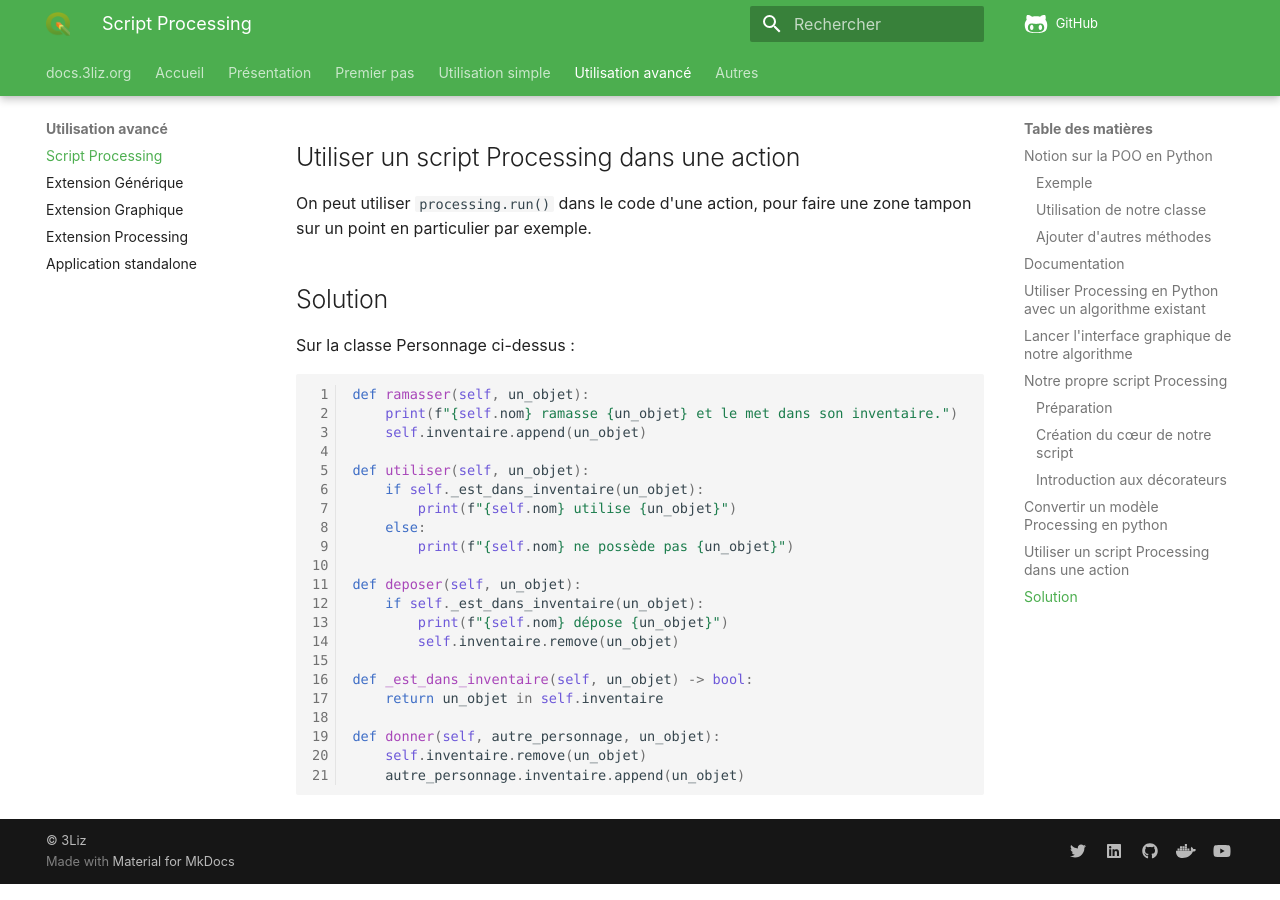
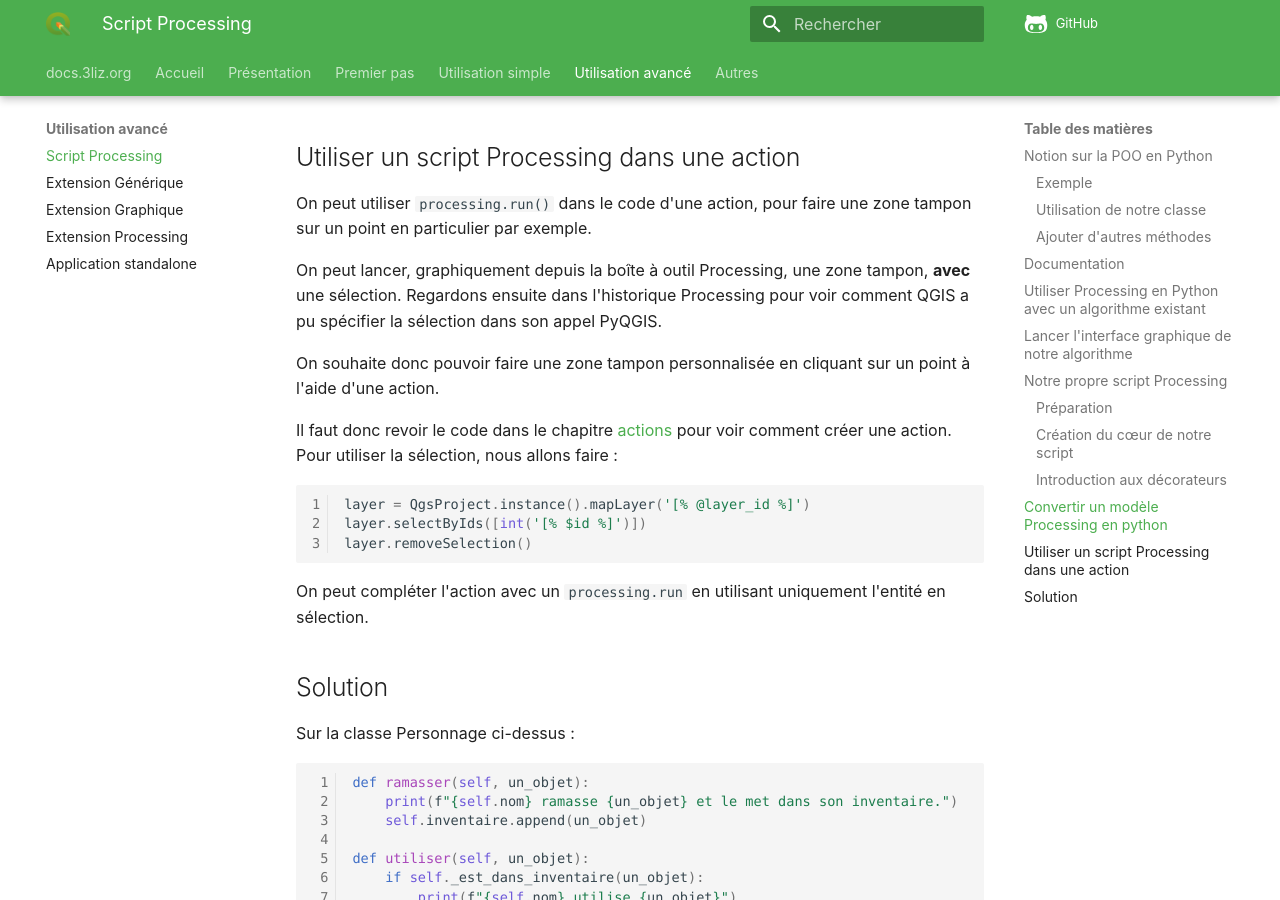
Before and after one commit to 3liz/formation-pyqgis, an MkDocs documentation site: the page built from docs/script-processing.md, in a window 1280 px wide and 900 px high, scrolled down 14941 px. Built offline with MkDocs 1.6.1 and Material for MkDocs 9.7.7, drawn with Linux system fonts in a browser that asks for light colours; nearby versions of some CDN libraries; comment, search, counter and statistics services are not loaded.

Commit message:
Update Processing

````diff
--- a/docs/script-processing.md
+++ b/docs/script-processing.md
@@ -733,6 +733,22 @@ On peut alors le modifier avec plus de finesse.
 On peut utiliser `processing.run()` dans le code d'une action, pour faire une zone tampon sur un point en particulier
 par exemple.
 
+On peut lancer, graphiquement depuis la boîte à outil Processing, une zone tampon, **avec** une sélection. Regardons
+ensuite dans l'historique Processing pour voir comment QGIS a pu spécifier la sélection dans son appel PyQGIS.
+
+On souhaite donc pouvoir faire une zone tampon personnalisée en cliquant sur un point à l'aide d'une action.
+
+Il faut donc revoir le code dans le chapitre [actions](./action.md) pour voir comment créer une action.
+Pour utiliser la sélection, nous allons faire :
+
+```python
+layer = QgsProject.instance().mapLayer('[% @layer_id %]')
+layer.selectByIds([int('[% $id %]')])
+layer.removeSelection()
+```
+
+On peut compléter l'action avec un `processing.run` en utilisant uniquement l'entité en sélection.
+
 ## Solution
 
 Sur la classe Personnage ci-dessus :
````
